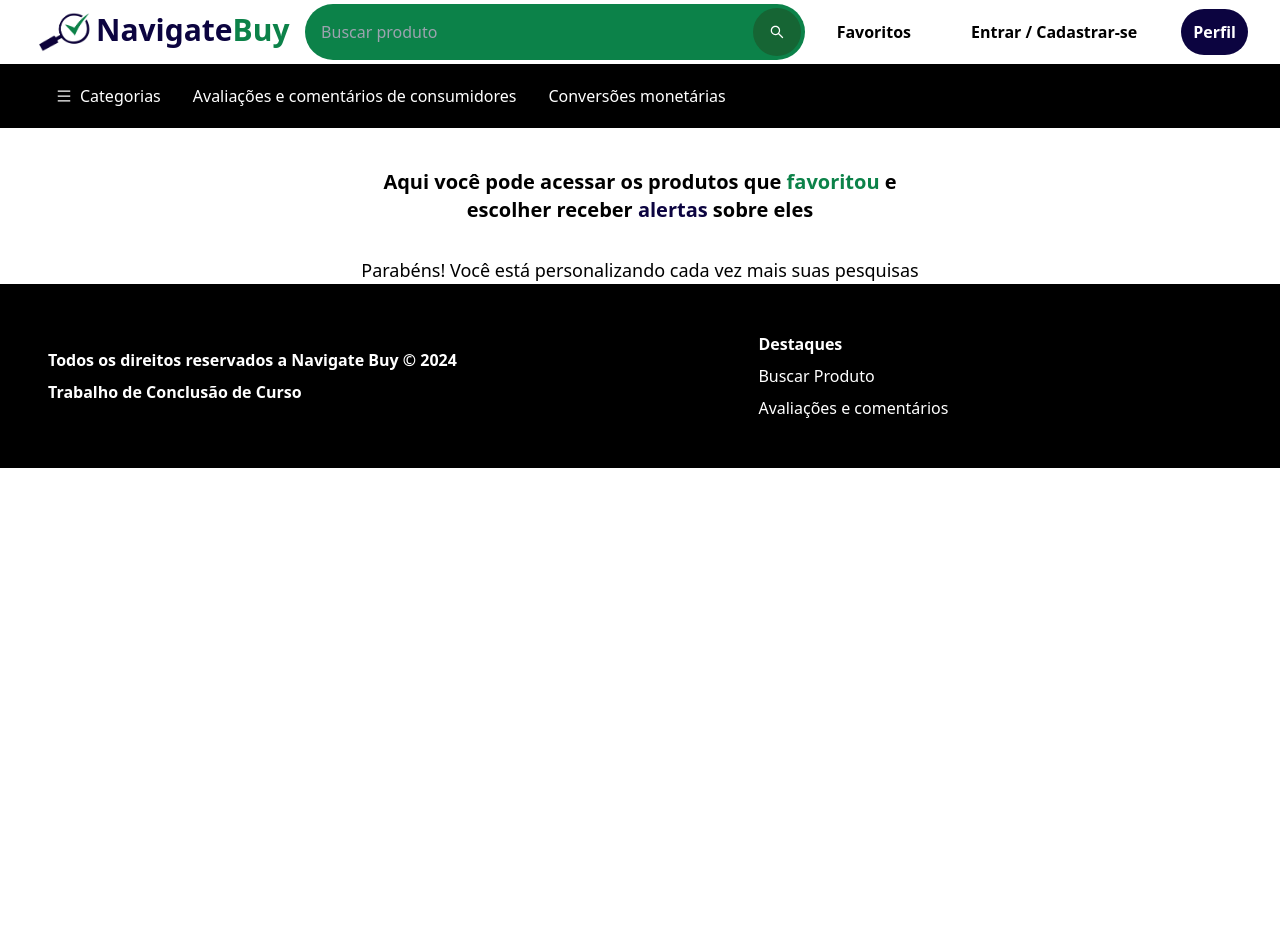
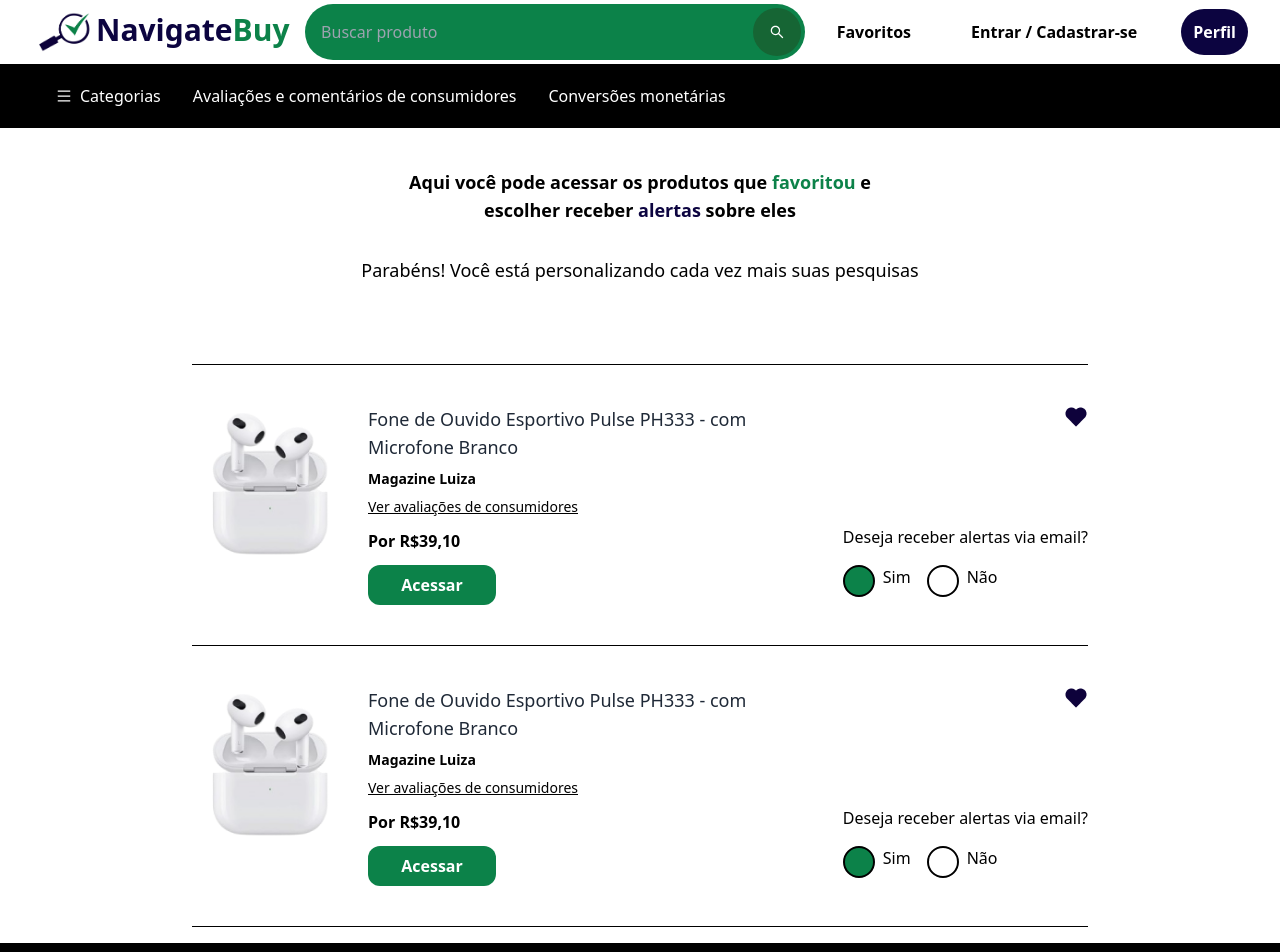
Before and after one commit to LuisaSantosSilva/NavigateBuyTCC, a Next.js app: page /favoritos in a window 1280 px wide. Shown: the top 952 px of the page. Before the commit the page ends 800 px from the top, so only its background shows below. Built offline with nearby package versions, Linux system fonts and the light colour scheme.

Commit message:
Página favoritos finalizada

```diff
--- a/src/components/favoritedcard.tsx
+++ b/src/components/favoritedcard.tsx
@@ -1,9 +1,106 @@
-import React from 'react'
+import React from "react";
 
 const favoritedcard = () => {
   return (
-    <div>favoritedcard</div>
-  )
-}
+    <div className="max-w-4xl max-md:max-w-xl mx-auto py-4">
+      <div className="grid md:grid-cols-2 gap-4 mt-16">
+        <div className="md:col-span-2 space-y-10">
+          <hr className="border-black" />
+          <div className="grid grid-cols-3 items-start gap-4">
+            <div className="col-span-2 flex items-start gap-4">
+              <div className="w-40 h-40 max-sm:w-24 max-sm:h-24 shrink-0 p-2">
+                <img
+                  src={"./img/Fone Amazon 2.png"}
+                  className="w-full h-full"
+                />
+              </div>
 
-export default favoritedcard
+              <div className="flex flex-col">
+                <h3 className="text-lg text-gray-800">
+                  Fone de Ouvido Esportivo Pulse PH333 - com Microfone Branco
+                </h3>
+                <p className="text-sm font-bold text-black mt-2">
+                  Magazine Luiza
+                </p>
+
+                <a href="#" className="text-sm underline block mt-2">
+                  Ver avaliações de consumidores
+                </a>
+                <p className="text-base font-semibold text-black cursor-auto my-3">
+                  Por R$39,10
+                </p>
+                <div className="inline-flex justify-center rounded-xl bg-navigategreen w-32 py-2 text-base font-semibold text-white hover:bg-green-600">
+                  <button>Acessar</button>
+                </div>
+              </div>
+            </div>
+            <div className="flex flex-col items-end max-[400px]:text-xs">
+              <img src={"./img/icon coração pintado.png"} alt="Heart" />
+              <div className="mt-24">
+                <p>Deseja receber alertas via email?</p>
+                <div className="flex mt-4">
+                  <button className="w-8 h-8 max-[400px]:w-6 max-[400px]:h-6 rounded-full bg-navigategreen border-black border-2">
+                  </button>
+                  <p className="ml-2">Sim</p>
+                  <button className="w-8 h-8 max-[400px]:w-6 max-[400px]:h-6 ml-4 rounded-full border-black border-2">
+                  </button>
+                  <p className="ml-2">Não</p>
+                </div>
+              </div>
+            </div>
+          </div>
+
+          <hr className="border-black"/>
+
+          <div className="grid grid-cols-3 items-start gap-4">
+            <div className="col-span-2 flex items-start gap-4">
+              <div className="w-40 h-40 max-sm:w-24 max-sm:h-24 shrink-0 p-2">
+                <img
+                  src={"./img/Fone Amazon 2.png"}
+                  className="w-full h-full"
+                />
+              </div>
+
+              <div className="flex flex-col">
+                <h3 className="text-lg text-gray-800">
+                  Fone de Ouvido Esportivo Pulse PH333 - com Microfone Branco
+                </h3>
+                <p className="text-sm font-bold text-black mt-2">
+                  Magazine Luiza
+                </p>
+
+                <a href="#" className="text-sm underline block mt-2">
+                  Ver avaliações de consumidores
+                </a>
+                <p className="text-base font-semibold text-black cursor-auto my-3">
+                  Por R$39,10
+                </p>
+                <div className="inline-flex justify-center rounded-xl bg-navigategreen w-32 py-2 text-base font-semibold text-white hover:bg-green-600">
+                  <button>Acessar</button>
+                </div>
+              </div>
+            </div>
+            <div className="flex flex-col items-end max-[400px]:text-xs">
+              <img src={"./img/icon coração pintado.png"} alt="Heart" />
+              <div className="mt-24">
+                <p>Deseja receber alertas via email?</p>
+                <div className="flex mt-4">
+                  <button className="w-8 h-8 max-[400px]:w-6 max-[400px]:h-6 rounded-full bg-navigategreen border-black border-2">
+                  </button>
+                  <p className="ml-2">Sim</p>
+                  <button className="w-8 h-8 max-[400px]:w-6 max-[400px]:h-6 ml-4 rounded-full border-black border-2">
+                  </button>
+                  <p className="ml-2">Não</p>
+                </div>
+              </div>
+            </div>
+          </div>
+
+          <hr className="border-black"/>
+        </div>
+      </div>
+    </div>
+  );
+};
+
+export default favoritedcard;
--- a/src/pages/favoritos.tsx
+++ b/src/pages/favoritos.tsx
@@ -1,5 +1,6 @@
 import Navbar from "../components/navbar";
 import Footer from "../components/footer";
+import Favoritedcard from "@/components/favoritedcard";
 import "../app/globals.css";
 import React from 'react'
 
@@ -8,7 +9,7 @@ const favoritos = () => {
     <main>
         <Navbar/>
             <div className="text-center mt-10">
-                <div className="font-bold text-xl mb-8">
+                <div className="font-bold text-lg mb-8">
                     <p>Aqui você pode acessar os produtos que
                         <span className="text-navigategreen"> favoritou</span> e
                     </p>
@@ -20,6 +21,7 @@ const favoritos = () => {
                     <p>Parabéns! Você está personalizando cada vez mais suas pesquisas</p>
                 </div>
             </div>
+            <Favoritedcard/>
         <Footer/>
     </main>
   )
```
Also changed, not shown: public/img/icon coração pintado.png (added).
